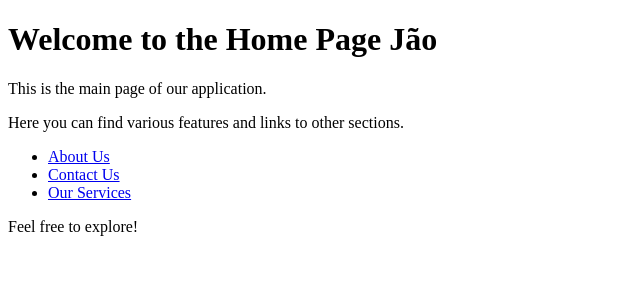
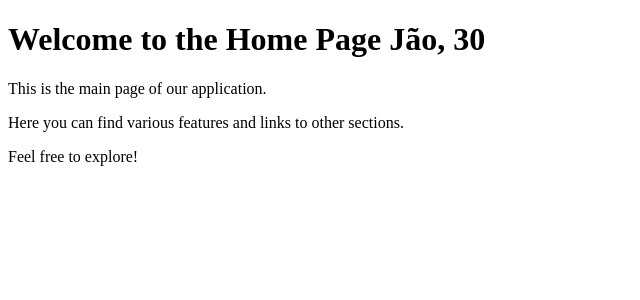
Before and after one commit to adanlsant/FrontJSL, an Angular app: page / in a window 1280 px wide. Shown: the top 300 px of the page, without its empty margins (0-640 px from the left). Built offline with nearby package versions, Linux system fonts and the light colour scheme.

Commit message:
alteração
:D

```diff
--- a/src/app/components/home/home.html
+++ b/src/app/components/home/home.html
@@ -1,9 +1,9 @@
 <div>
-    <h1>Welcome to the Home Page {{nome}}</h1>
+    <h1>Welcome to the Home Page {{nome}}, {{idade}}</h1>
     <p>This is the main page of our application.</p>
     <p>Here you can find various features and links to other sections.</p>
 
-    @if(nome == "Jão"){
+    @if(nome != "Jão" || idade == 20) {
         <ul>
             <li><a href="#/about">About Us</a></li>
             <li><a href="#/contact">Contact Us</a></li>
--- a/src/app/components/home/home.ts
+++ b/src/app/components/home/home.ts
@@ -9,4 +9,5 @@ import { Component } from '@angular/core';
 export class Home {
 
   public nome: string = 'Jão';
+  public idade: number = 30;
 }
```
